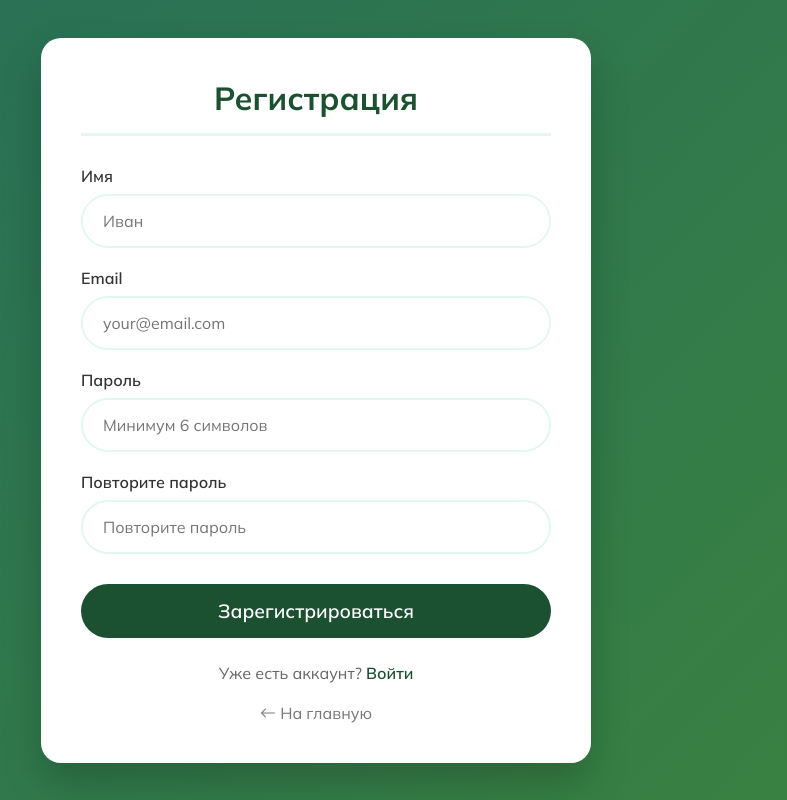
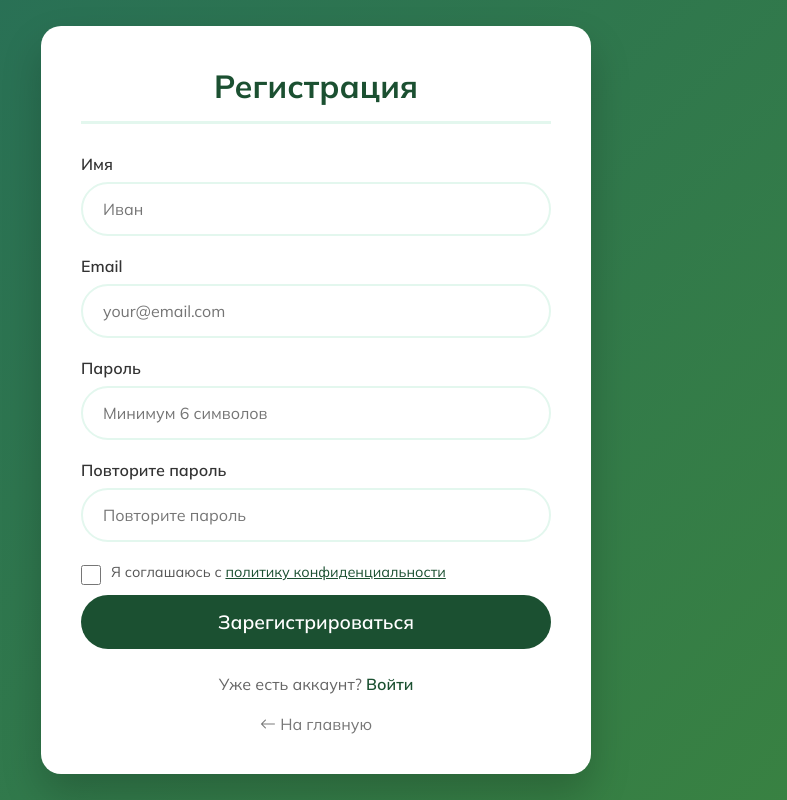
Before and after one commit to olya66606/diplom, a PHP site: page /auth/register.php in a window 1280 px wide. Shown: the whole page, without its empty margins (324-1111 px from the left). Run offline with PHP 8.4, Linux system fonts and the light colour scheme.

Commit message:
register

```diff
--- a/auth/register.php
+++ b/auth/register.php
@@ -13,6 +13,8 @@ if ($_SERVER['REQUEST_METHOD'] === 'POST') {
     // Валидация
     if (empty($name) || empty($email) || empty($password)) {
         $error = 'Все поля обязательны для заполнения';
+    } elseif (!isset($_POST['agree_policy'])) {
+        $error = 'Необходимо принять политику конфиденциальности';
     } elseif (!filter_var($email, FILTER_VALIDATE_EMAIL)) {
         $error = 'Неверный формат email';
     } elseif (strlen($password) < 6) {
@@ -160,6 +162,87 @@ if ($_SERVER['REQUEST_METHOD'] === 'POST') {
             color: #777;
             text-decoration: none;
         }
+        .checkbox-group {
+            display: flex;
+            align-items: flex-start;
+            gap: 10px;
+            margin-top: 10px;
+        }
+        .checkbox-group input[type="checkbox"] {
+            width: 20px;
+            height: 20px;
+            min-width: 20px;
+            margin-top: 3px;
+            accent-color: #1b5031;
+            cursor: pointer;
+            border-radius: 4px;
+        }
+        .checkbox-group label {
+            margin-bottom: 0;
+            font-weight: 400;
+            font-size: 0.9rem;
+            color: #555;
+            cursor: pointer;
+            line-height: 1.5;
+        }
+        .checkbox-group label a {
+            color: #1b5031;
+            text-decoration: underline;
+        }
+        .checkbox-group label a:hover {
+            color: #2e8d53;
+        }
+        .modal-overlay {
+            display: none;
+            position: fixed;
+            top: 0;
+            left: 0;
+            width: 100%;
+            height: 100%;
+            background: rgba(0,0,0,0.5);
+            z-index: 1000;
+            justify-content: center;
+            align-items: center;
+        }
+        .modal-overlay.active {
+            display: flex;
+        }
+        .modal-content {
+            background: white;
+            border-radius: 20px;
+            padding: 30px;
+            max-width: 500px;
+            width: 90%;
+            max-height: 80vh;
+            overflow-y: auto;
+            position: relative;
+            animation: fadeIn 0.3s ease;
+        }
+        .modal-content h3 {
+            color: #1b5031;
+            margin-bottom: 20px;
+            font-size: 1.5rem;
+        }
+        .modal-content p {
+            color: #555;
+            line-height: 1.7;
+            font-size: 0.95rem;
+            margin-bottom: 15px;
+        }
+        .modal-close {
+            position: absolute;
+            top: 15px;
+            right: 20px;
+            font-size: 1.5rem;
+            color: #999;
+            cursor: pointer;
+            background: none;
+            border: none;
+            transition: color 0.3s;
+        }
+        .modal-close:hover {
+            color: #1b5031;
+        }
     </style>
 </head>
 <body>
@@ -188,6 +271,10 @@ if ($_SERVER['REQUEST_METHOD'] === 'POST') {
                 <label for="password_confirm">Повторите пароль</label>
                 <input type="password" id="password_confirm" name="password_confirm" placeholder="Повторите пароль" required>
             </div>
+            <div class="checkbox-group">
+                <input type="checkbox" id="agree_policy" name="agree_policy" required>
+                <label for="agree_policy">Я соглашаюсь с <a href="#" onclick="document.getElementById('policyModal').classList.add('active'); return false;">политику конфиденциальности</a></label>
+            </div>
             <button type="submit" class="btn">Зарегистрироваться</button>
         </form>
         <div class="auth-link">
@@ -197,5 +284,25 @@ if ($_SERVER['REQUEST_METHOD'] === 'POST') {
             <a href="../index.php"><i class="bi bi-arrow-left"></i> На главную</a>
         </div>
     </div>
+
+    <div id="policyModal" class="modal-overlay" onclick="if(event.target===this)this.classList.remove('active')">
+        <div class="modal-content">
+            <button class="modal-close" onclick="document.getElementById('policyModal').classList.remove('active')">&times;</button>
+            <h3>Политика конфиденциальности</h3>
+            <p><strong>1. Сбор данных.</strong> Мы собираем имя и email, указанные при регистрации, исключительно для создания и управления учётной записью.</p>
+            <p><strong>2. Использование данных.</strong> Ваши персональные данные не передаются третьим лицам и не используются для маркетинговых рассылок без вашего согласия.</p>
+            <p><strong>3. Хранение данных.</strong> Мы храним ваши данные до момента удаления учётной записи. Вы можете запросить удаление данных в любой момент.</p>
+            <p><strong>4. Безопасность.</strong> Мы принимаем необходимые меры для защиты ваших данных от несанкционированного доступа.</p>
+            <p><strong>5. Изменения политики.</strong> Мы оставляем за собой право вносить изменения в настоящую политику с уведомлением через сайт.</p>
+        </div>
+    </div>
+
+    <script>
+        document.addEventListener('keydown', function(e) {
+            if (e.key === 'Escape') {
+                document.getElementById('policyModal').classList.remove('active');
+            }
+        });
+    </script>
 </body>
 </html>
```
